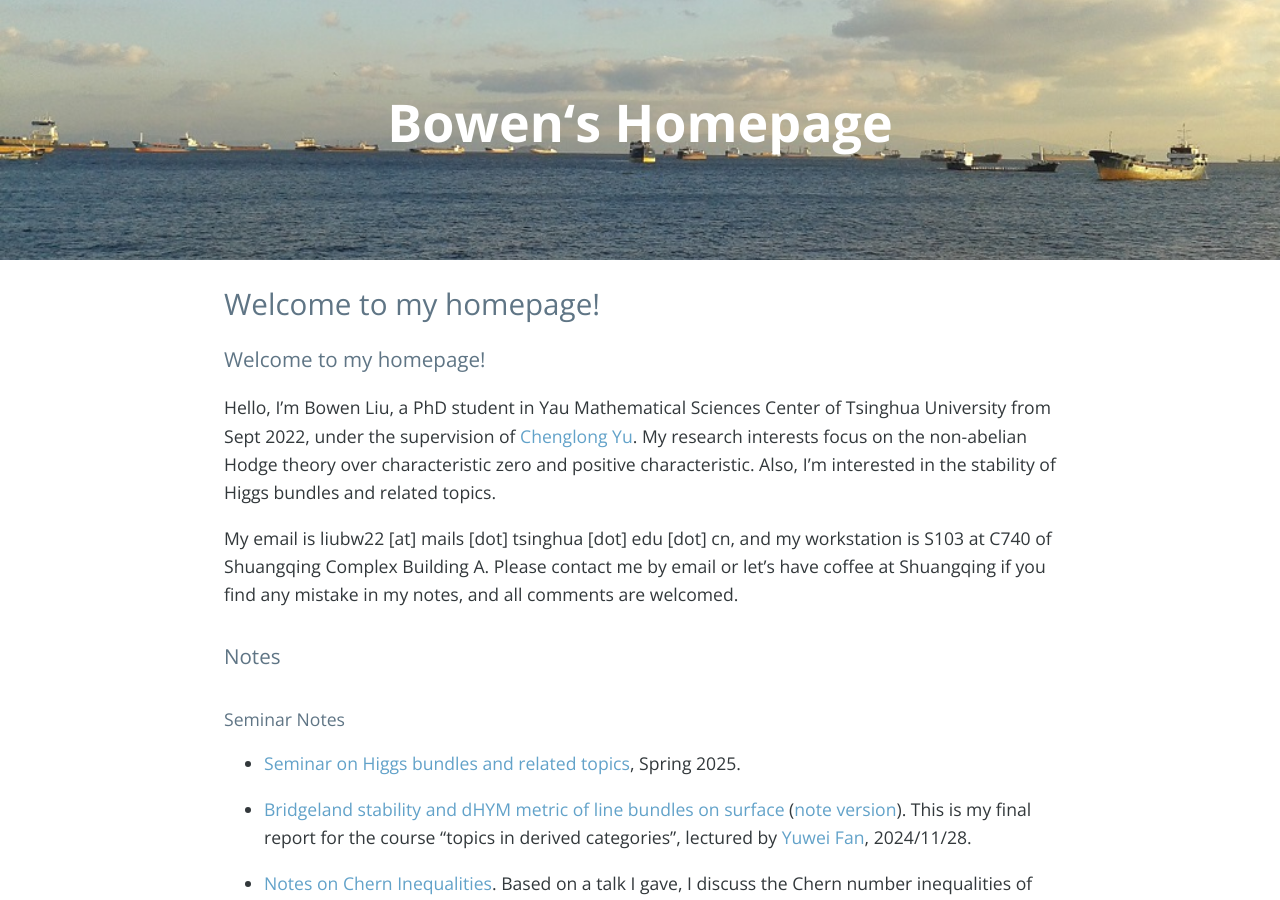
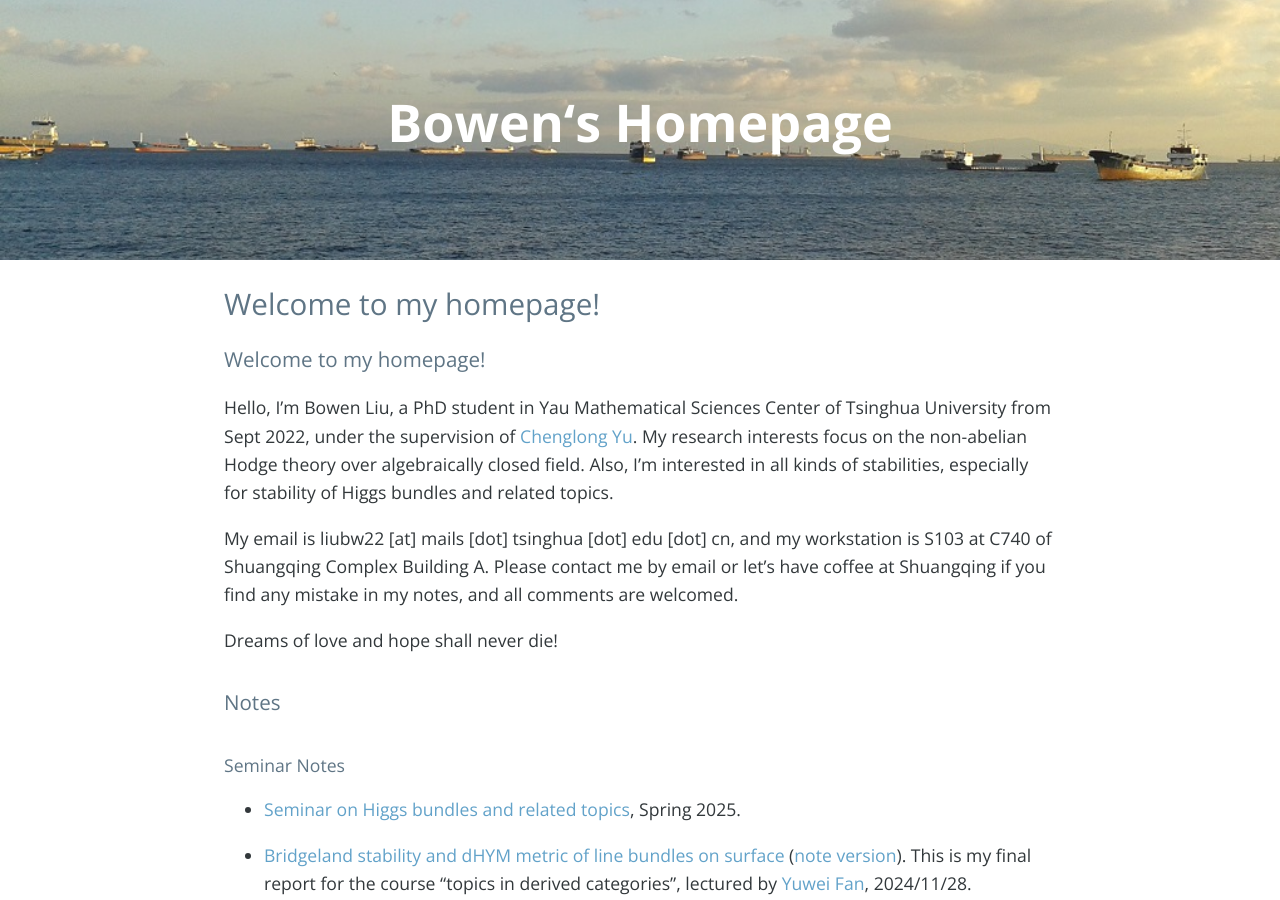
Before and after one commit to bowenl-math/bowenl-math.github.io, a Jekyll site: the page built from index.md, in a window 1280 px wide and 900 px high. Built offline with Jekyll 4.4.1, drawn with Linux system fonts in a browser that asks for light colours; nearby versions of some CDN libraries; our own code applies the rules of GitHub Pages for plain Markdown files; the list of posts is cut into pages by our own code; comment, search, counter and statistics services are not loaded.

Commit message:
Update index.md

```diff
--- a/index.md
+++ b/index.md
@@ -1,8 +1,9 @@
 ### Welcome to my homepage!
-Hello, I'm Bowen Liu, a PhD student in Yau Mathematical Sciences Center of Tsinghua University from Sept 2022, under the supervision of [Chenglong Yu](https://chenglongyu.github.io/). My research interests focus on the non-abelian Hodge theory over characteristic zero and positive characteristic. Also, I'm interested in the stability of Higgs bundles and related topics.
+Hello, I'm Bowen Liu, a PhD student in Yau Mathematical Sciences Center of Tsinghua University from Sept 2022, under the supervision of [Chenglong Yu](https://chenglongyu.github.io/). My research interests focus on the non-abelian Hodge theory over algebraically closed field. Also, I'm interested in all kinds of stabilities, especially for stability of Higgs bundles and related topics.
 
 My email is liubw22 [at] mails [dot] tsinghua [dot] edu [dot] cn, and my workstation is S103 at C740 of Shuangqing Complex Building A. Please contact me by email or let's have coffee at Shuangqing if you find any mistake in my notes, and all comments are welcomed.
 
+Dreams of love and hope shall never die!
 
 
 ### Notes
```
